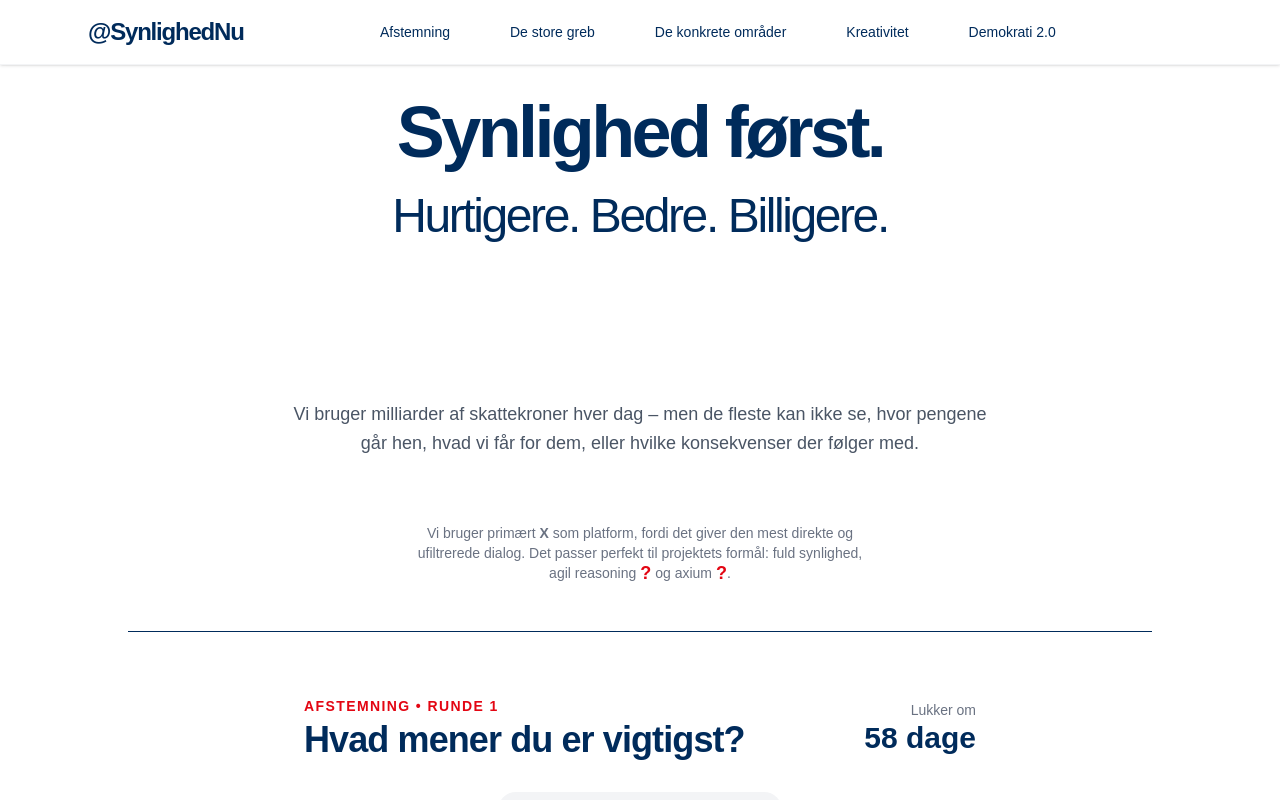
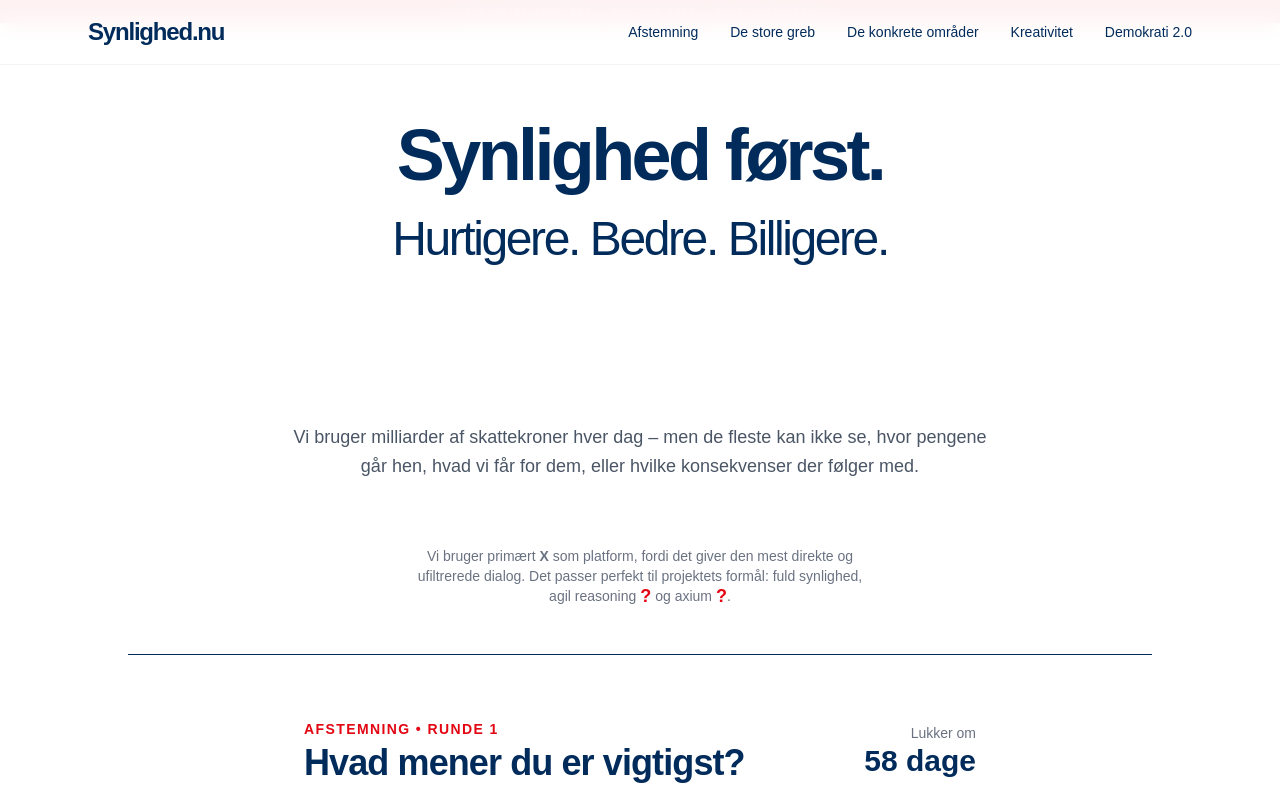
Before and after one commit to synlighed-nu/synlighed-nu-clean, a Next.js app: page / in a window 1280 px wide. Shown: the top 800 px of the page. Built offline with nearby package versions, Linux system fonts and the light colour scheme.

Commit message:
Update _Nav.tsx

```diff
--- a/app/components/common/_Nav.tsx
+++ b/app/components/common/_Nav.tsx
@@ -10,10 +10,7 @@ export default function Nav({ simple = false }: NavProps) {
   const [menuOpen, setMenuOpen] = useState(false);
   const [hasAnimated, setHasAnimated] = useState(false);
 
-  const triggerHaptic = (duration = 50) => {
-    if ('vibrate' in navigator) navigator.vibrate(duration);
-  };
-
+  // Auto-animation af burger-menu (kun på desktop)
   useEffect(() => {
     if (!hasAnimated && !simple) {
       setTimeout(() => setMenuOpen(true), 800);
@@ -24,77 +21,53 @@ export default function Nav({ simple = false }: NavProps) {
     }
   }, [hasAnimated, simple]);
 
+  // DEV vandmærke i toppen
+  const DevBanner = () => (
+    <div className="bg-red-600 text-white text-[10px] font-mono py-1 text-center tracking-widest">
+      DEV 28-05-2026 001 — Kun til test • Ikke offentlig
+    </div>
+  );
+
   if (simple) {
     return (
-      <nav className="fixed top-0 left-0 right-0 bg-white shadow-sm z-50 border-b border-gray-100">
+      <>
+        <DevBanner />
+        <nav className="fixed top-0 left-0 right-0 bg-white/95 backdrop-blur-md z-50 border-b border-gray-100">
           <div className="max-w-6xl mx-auto px-6 h-16 flex items-center">
             <a href="/" className="text-2xl font-semibold tracking-tighter text-[#002B5B]">
               @SynlighedNu
             </a>
           </div>
         </nav>
+      </>
     );
   }
 
   return (
-    <nav className="fixed top-0 left-0 right-0 bg-white shadow-sm z-[60] border-b border-gray-100">
-      <div className="max-w-6xl mx-auto px-6">
-        <div className="h-16 flex items-center justify-between">
-          <a href="/" className="text-2xl font-semibold tracking-tighter text-[#002B5B]">
-            @SynlighedNu
-          </a>
+    <>
+      <DevBanner />
+      <nav className="fixed top-0 left-0 right-0 bg-white/95 backdrop-blur-md z-50 border-b border-gray-100">
+        {/* resten af din navigation her (den gamle kode) */}
+        <div className="max-w-6xl mx-auto px-6 flex items-center justify-between h-16">
+          <div className="font-semibold text-2xl tracking-tighter">Synlighed.nu</div>
 
-          {/* Desktop menu - 5 punkter */}
-          <div className="hidden md:flex items-center gap-3 flex-1 justify-center">
-            <a href="#afstemning" className="px-6 py-2.5 text-sm font-medium hover:bg-gray-100 rounded-3xl transition">Afstemning</a>
-            <a href="#de-store-greb" className="px-6 py-2.5 text-sm font-medium hover:bg-gray-100 rounded-3xl transition">De store greb</a>
-            <a href="#de-konkrete-omrader" className="px-6 py-2.5 text-sm font-medium hover:bg-gray-100 rounded-3xl transition">De konkrete områder</a>
-            <a href="/kreativitet" className="px-6 py-2.5 text-sm font-medium hover:bg-gray-100 rounded-3xl transition">Kreativitet</a>
-            <a href="/demokrati-2-0" className="px-6 py-2.5 text-sm font-medium hover:bg-gray-100 rounded-3xl transition">Demokrati 2.0</a>
+          <div className="hidden md:flex items-center gap-8 text-sm font-medium">
+            <a href="#afstemning" className="hover:text-[#002B5B]/80 transition">Afstemning</a>
+            <a href="#de-store-greb" className="hover:text-[#002B5B]/80 transition">De store greb</a>
+            <a href="#de-konkrete-omrader" className="hover:text-[#002B5B]/80 transition">De konkrete områder</a>
+            <a href="/kreativitet" className="hover:text-[#002B5B]/80 transition">Kreativitet</a>
+            <a href="/demokrati-2-0" className="hover:text-[#002B5B]/80 transition">Demokrati 2.0</a>
           </div>
 
-          {/* Rød burger */}
+          {/* Burger menu til mobil */}
           <button
-            onClick={() => {
-              triggerHaptic(50);
-              setMenuOpen(!menuOpen);
-            }}
-            className="md:hidden w-10 h-10 flex flex-col items-center justify-center gap-1.5 focus:outline-none"
+            onClick={() => setMenuOpen(!menuOpen)}
+            className="md:hidden text-3xl text-[#E30613]"
           >
-            <div className={`w-6 h-0.5 bg-[#E30613] transition-all ${menuOpen ? 'rotate-45 translate-y-1.5' : ''}`} />
-            <div className={`w-6 h-0.5 bg-[#E30613] transition-all ${menuOpen ? 'opacity-0' : ''}`} />
-            <div className={`w-6 h-0.5 bg-[#E30613] transition-all ${menuOpen ? '-rotate-45 -translate-y-1.5' : ''}`} />
+            {menuOpen ? '✕' : '☰'}
           </button>
         </div>
-      </div>
-
-      {/* Mobil menu */}
-      {menuOpen && (
-        <>
-          <div className="fixed top-16 inset-x-0 bottom-0 bg-black/40 z-40 md:hidden" onClick={() => setMenuOpen(false)} />
-          <div className="fixed top-0 right-0 h-full w-72 bg-white shadow-2xl z-50 md:hidden transition-transform duration-300 ease-out translate-x-0">
-            <div className="p-6">
-              <button
-                onClick={() => {
-                  triggerHaptic(40);
-                  setMenuOpen(false);
-                }}
-                className="mb-8 text-3xl text-[#E30613] hover:text-red-700 transition-colors"
-              >
-                ✕
-              </button>
-
-              <div className="flex flex-col gap-6 text-lg font-medium">
-                <a href="#afstemning" className="py-3 border-b" onClick={() => setMenuOpen(false)}>Afstemning</a>
-                <a href="#de-store-greb" className="py-3 border-b" onClick={() => setMenuOpen(false)}>De store greb</a>
-                <a href="#de-konkrete-omrader" className="py-3 border-b" onClick={() => setMenuOpen(false)}>De konkrete områder</a>
-                <a href="/kreativitet" className="py-3 border-b" onClick={() => setMenuOpen(false)}>Kreativitet</a>
-                <a href="/demokrati-2-0" className="py-3 border-b" onClick={() => setMenuOpen(false)}>Demokrati 2.0</a>
-              </div>
-            </div>
-          </div>
+      </nav>
     </>
-      )}
-    </nav>
   );
 }
```
Lines whose indentation alone changed are shown as unchanged.
